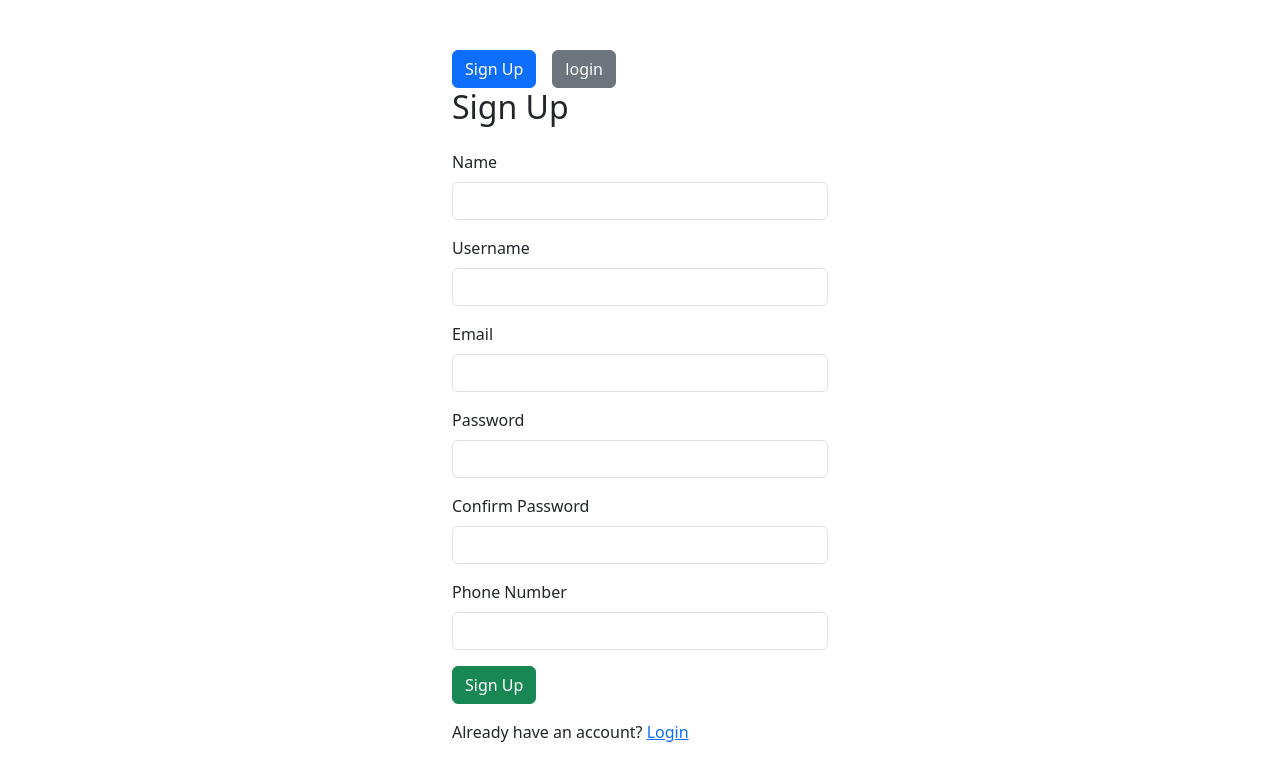
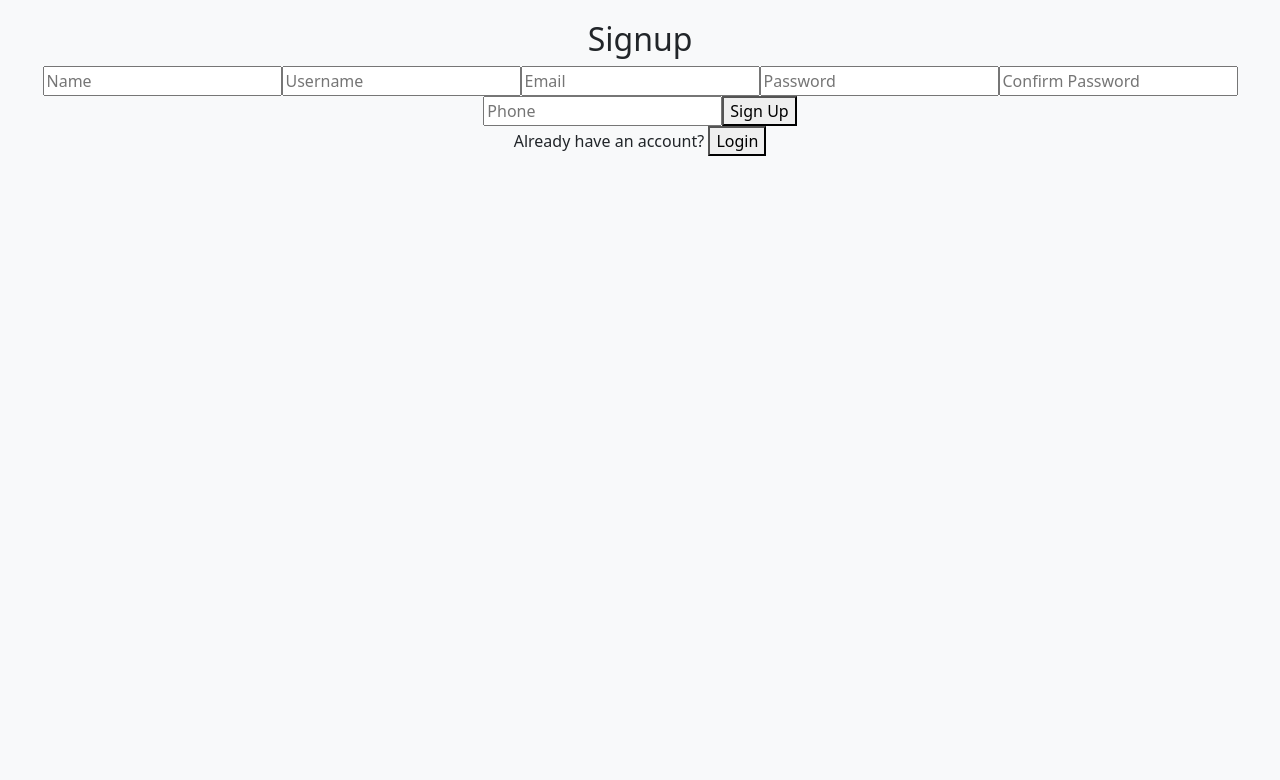
Before and after one commit to Tharak1221/My_project, a React (Create React App) app in the folder project-resturant/: page / in a window 1280 px wide. Shown: the top 780 px of the page. Built offline with nearby package versions, Linux system fonts and the light colour scheme.

Commit message:
added new chnages in the components

```diff
--- a/project-resturant/src/App.js
+++ b/project-resturant/src/App.js
@@ -1,46 +1,29 @@
-// import logo from './logo.svg';
-// import './App.css';
-
-// function App() {
-//   return (
-//     <div className="App">
-//       <header className="App-header">
-//         <img src={logo} className="App-logo" alt="logo" />
-//         <p>
-//           Edit <code>src/App.js</code> and save to reload.
-//         </p>
-//         <a
-//           className="App-link"
-//           href="https://reactjs.org"
-//           target="_blank"
-//           rel="noopener noreferrer"
-//         >
-//           Learn React
-//         </a>
-//       </header>
-//     </div>
-//   );
-// }
-
-// export default App;
-import React from 'react';
-import { BrowserRouter as Router, Routes, Route } from 'react-router-dom';
-//import { Routes, Route,Router } from 'react-router-dom';
+import { useState } from 'react';
 import Signup from './Components/Signup';
 import Login from './Components/Login';
-import HomePage from './Components/Home';
+import Home from './Components/Home';
 
+const App = () => {
+  const [page, setPage] = useState('signup'); // Start with Signup
 
-function App() {
+  const renderPage = () => {
+    switch (page) {
+      case 'signup':
+        return <Signup setPage={setPage} />;
+      case 'login':
+        return <Login setPage={setPage} />;
+      case 'home':
+        return <Home setPage={setPage} />;
+      default:
+        return <Signup setPage={setPage} />;
+    }
+  };
+
   return (
-    <Router>
-      <Routes>
-        <Route path="/" element={<Signup />} />
-        <Route path="/Login" element={<Login />} />
-        <Route path="/Home" element={<HomePage />} />
-      </Routes>
-    </Router>
+    <div style={{ textAlign: 'center', padding: '20px', minHeight: '100vh', backgroundColor: '#f8f9fa' }}>
+      {renderPage()}
+    </div>
   );
-}
+};
 
 export default App;
--- a/project-resturant/src/Components/Home.jsx
+++ b/project-resturant/src/Components/Home.jsx
@@ -1,16 +1,14 @@
 import React, { useState } from 'react';
-import { Link, useNavigate } from 'react-router-dom';
 import { Navbar, Nav, Container, Col, Card, Button, Form } from 'react-bootstrap';
 import { FaPizzaSlice, FaHamburger, FaFish, FaDrumstickBite, FaIceCream, FaMugHot } from 'react-icons/fa';
 
-const Home = () => {
-    const navigate = useNavigate();
+const Home = ({ setPage }) => {
   const [selectedSection, setSelectedSection] = useState("Restaurant Details");
 
   const handleLogout = () => {
     localStorage.removeItem("authToken");
     sessionStorage.removeItem("authToken");
-        navigate("/login");
+    setPage("login"); // Use setPage instead of navigate
   };
 
   return (
@@ -33,42 +31,17 @@ const Home = () => {
           <h5>Menu</h5>
           <Form>
             <ul className="list-unstyled">
-                            <li>
+              {["Restaurant Details", "Order Management", "Menu Management", "Food Menu"].map((option) => (
+                <li key={option}>
                   <Form.Check
                     type="radio"
-                                    label="Restaurant Details"
+                    label={option}
                     name="menu-options"
-                                    checked={selectedSection === "Restaurant Details"}
-                                    onChange={() => setSelectedSection("Restaurant Details")}
+                    checked={selectedSection === option}
+                    onChange={() => setSelectedSection(option)}
                   />
                 </li>
-                            <li>
-                                <Form.Check
-                                    type="radio"
-                                    label="Order Management"
-                                    name="menu-options"
-                                    checked={selectedSection === "Order Management"}
-                                    onChange={() => setSelectedSection("Order Management")}
-                                />
-                            </li>
-                            <li>
-                                <Form.Check
-                                    type="radio"
-                                    label="Menu Management"
-                                    name="menu-options"
-                                    checked={selectedSection === "Menu Management"}
-                                    onChange={() => setSelectedSection("Menu Management")}
-                                />
-                            </li>
-                            <li>
-                                <Form.Check
-                                    type="radio"
-                                    label="Food Menu"
-                                    name="menu-options"
-                                    checked={selectedSection === "Food Menu"}
-                                    onChange={() => setSelectedSection("Food Menu")}
-                                />
-                            </li>
+              ))}
             </ul>
           </Form>
         </Col>
--- a/project-resturant/src/Components/Login.jsx
+++ b/project-resturant/src/Components/Login.jsx
@@ -1,12 +1,10 @@
 import React, { useState } from 'react';
-import { Link, useNavigate } from 'react-router-dom';
 import { Button } from 'react-bootstrap';
 
-const Login = () => {
+const Login = ({ setPage }) => {
   const [identifier, setIdentifier] = useState('');
   const [password, setPassword] = useState('');
   const [message, setMessage] = useState('');
-  const navigate = useNavigate();
 
   const handleLogin = (e) => {
     e.preventDefault();
@@ -19,7 +17,7 @@ const Login = () => {
     if ((identifier === username || identifier === email) && password === storedPassword) {
       setMessage('Login Successful!');
       setTimeout(() => {
-        navigate('/home');
+        setPage('home');
       }, 1500);
     } else {
       setMessage('Invalid details. Please try again.');
@@ -58,7 +56,7 @@ const Login = () => {
         </div>
       )}
       <p className="mt-3">
-        Don't have an account? <Link to="/">Sign Up</Link>
+        Don't have an account? <span style={{ color: 'blue', cursor: 'pointer' }} onClick={() => setPage('signup')}>Sign Up</span>
       </p>
     </div>
   );
--- a/project-resturant/src/Components/Signup.jsx
+++ b/project-resturant/src/Components/Signup.jsx
@@ -1,10 +1,6 @@
 import React, { useState } from 'react';
-import { Link, useNavigate } from 'react-router-dom';
-import { Button } from 'react-bootstrap';
 
-
-const Signup = () => {
-  const navigate = useNavigate();
+const Signup = ({ setPage }) => {  // Accept setPage as a prop
   const [name, setName] = useState('');
   const [username, setUsername] = useState('');
   const [email, setEmail] = useState('');
@@ -12,138 +8,40 @@ const Signup = () => {
   const [confirmPassword, setConfirmPassword] = useState('');
   const [phone, setPhone] = useState('');
   const [message, setMessage] = useState('');
-
-  const usernameRegex = /^[A-Za-z0-9](?:[A-Za-z0-9_-]{6,14})[A-Za-z0-9]$/;
-  const emailRegex = /^[a-zA-Z0-9._%+-]+@[a-zA-Z0-9.-]+\.[a-zA-Z]{2,}$/;
-  const passwordRegex = /^(?=.*[A-Z])(?=.*\d)(?=.*[@#$%^&+=!]).{8,16}$/;
-
-
-  const phoneRegex = /^(?:\+91)?[6-9]\d{9}$/;
-
+  const [error, setError] = useState('');
 
   const handleSignup = (e) => {
     e.preventDefault();
-    // if (password !== confirmPassword) {
-    //   alert('Passwords do not match!');
-    //   return;
-    // }
+    setError('');
 
-    // if (!usernameRegex.test(username)) {
-    //   alert('Username must be 8-16 characters long, alphanumeric (with "-" or "_" allowed in the middle), and cannot start or end with a special character.');
-    //   return;
-    // }
+    if (password !== confirmPassword) {
+      setError('Passwords do not match!');
+      return;
+    }
 
-    // if (!emailRegex.test(email)) {
-    //   alert('Please enter a valid email address.');
-    //   return;
-    // }
+    // Simulate successful signup
+    setMessage('Signup Successful! Redirecting to login...');
 
-    // if (!passwordRegex.test(password)) {
-    //   alert('Password must be 8-16 characters long, include at least one capital letter, one number, and one special character.');
-    //   return;
-    // }
-
-    // // Validate phone number
-    // if (!phoneRegex.test(phone)) {
-    //   alert('Please enter a valid Indian phone number (e.g., +919876543210 or 9876543210).');
-    //   return;
-    // }
-
-    // If validations pass, store user details in localStorage
-    const userDetails = { name, username, email, password, phone };
-    localStorage.setItem('userDetails', JSON.stringify(userDetails));
-    setMessage('Signup Successful! Please login.');
-
-    // Optionally clear the form fields
-    setName('');
-    setUsername('');
-    setEmail('');
-    setPassword('');
-    setConfirmPassword('');
-    setPhone('');
+    setTimeout(() => setPage('login'), 2000); // Navigate to login
   };
 
   return (
-    <div className="container" style={{ maxWidth: '400px', marginTop: '50px' }}>
-        <div>
-              <Button variant="primary" className="me-3" onClick={() => navigate('/signup')}>
-                Sign Up
-              </Button>
-              <Button variant="secondary"  onClick={() => navigate('/login')}>
-                login
-              </Button>
-            </div>
-      <h2 className="mb-4">Sign Up</h2>
+    <div>
+      <h2>Signup</h2>
+      {error && <p style={{ color: 'red' }}>{error}</p>}
+      {message && <p style={{ color: 'green' }}>{message}</p>}
+
       <form onSubmit={handleSignup}>
-        <div className="mb-3">
-          <label className="form-label">Name</label>
-          <input
-            type="text"
-            className="form-control"
-            value={name}
-            onChange={(e) => setName(e.target.value)}
-            required
-          />
-        </div>
-        <div className="mb-3">
-          <label className="form-label">Username</label>
-          <input
-            type="text"
-            className="form-control"
-            value={username}
-            onChange={(e) => setUsername(e.target.value)}
-            required
-            placeholder=" "
-          />
-        </div>
-        <div className="mb-3">
-          <label className="form-label">Email</label>
-          <input
-            type="email"
-            className="form-control"
-            value={email}
-            onChange={(e) => setEmail(e.target.value)}
-            required
-          />
-        </div>
-        <div className="mb-3">
-          <label className="form-label">Password</label>
-          <input
-            type="password"
-            className="form-control"
-            value={password}
-            onChange={(e) => setPassword(e.target.value)}
-            required
-            placeholder=" "
-          />
-        </div>
-        <div className="mb-3">
-          <label className="form-label">Confirm Password</label>
-          <input
-            type="password"
-            className="form-control"
-            value={confirmPassword}
-            onChange={(e) => setConfirmPassword(e.target.value)}
-            required
-          />
-        </div>
-        <div className="mb-3">
-          <label className="form-label">Phone Number</label>
-          <input
-            type="tel"
-            className="form-control"
-            value={phone}
-            onChange={(e) => setPhone(e.target.value)}
-            required
-            placeholder=" "
-          />
-        </div>
-        <button type="submit" className="btn btn-success">Sign Up</button>
+        <input type="text" placeholder="Name" value={name} onChange={(e) => setName(e.target.value)} required />
+        <input type="text" placeholder="Username" value={username} onChange={(e) => setUsername(e.target.value)} required />
+        <input type="email" placeholder="Email" value={email} onChange={(e) => setEmail(e.target.value)} required />
+        <input type="password" placeholder="Password" value={password} onChange={(e) => setPassword(e.target.value)} required />
+        <input type="password" placeholder="Confirm Password" value={confirmPassword} onChange={(e) => setConfirmPassword(e.target.value)} required />
+        <input type="tel" placeholder="Phone" value={phone} onChange={(e) => setPhone(e.target.value)} required />
+        <button type="submit">Sign Up</button>
       </form>
-      <p className="mt-3">
-        Already have an account? <Link to="/login">Login</Link>
-      </p>
-      {message && <div className="alert alert-info mt-3">{message}</div>}
+
+      <p>Already have an account? <button onClick={() => setPage('login')}>Login</button></p>
     </div>
   );
 };
```
Lines whose indentation alone changed are shown as unchanged.
